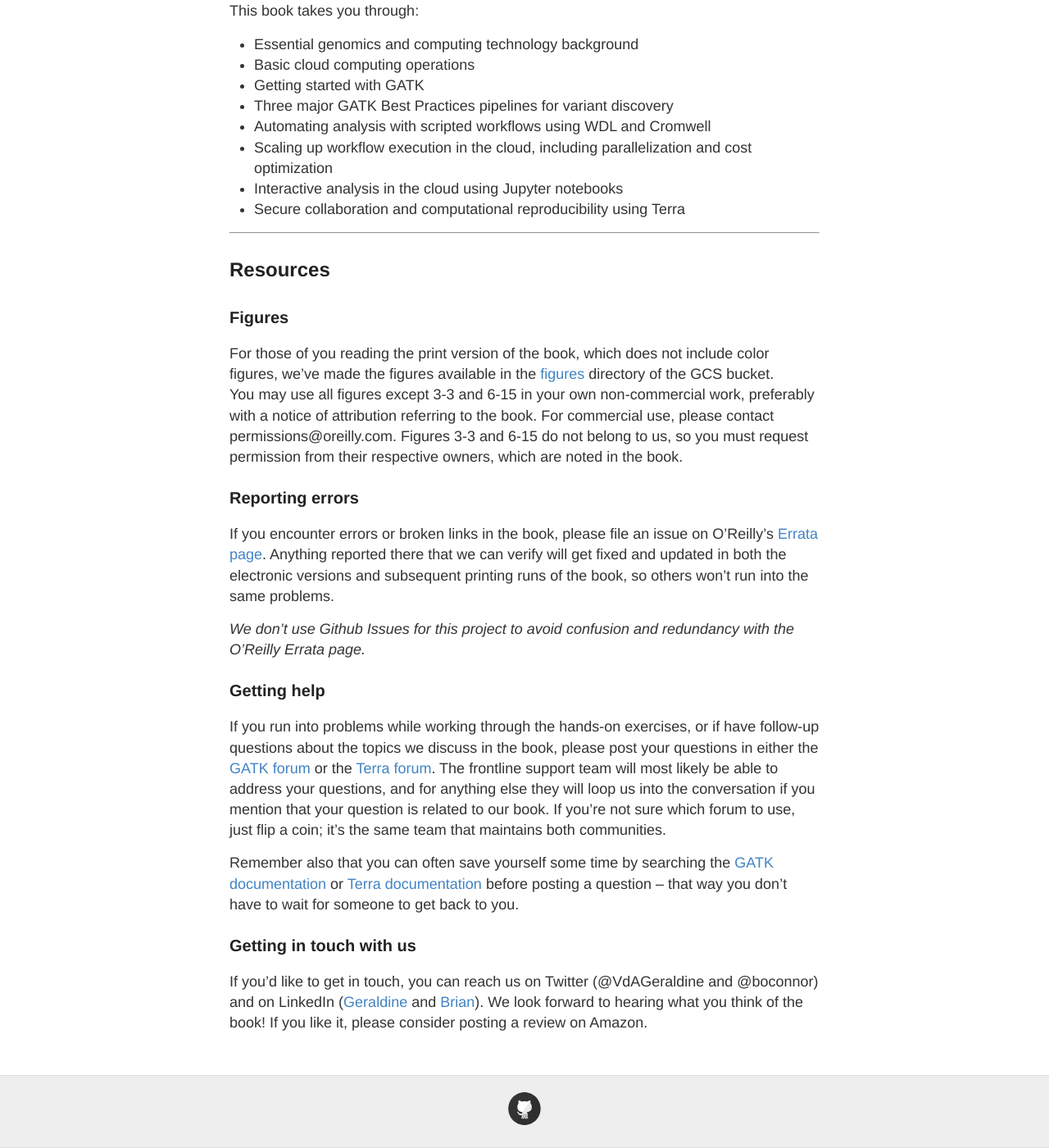
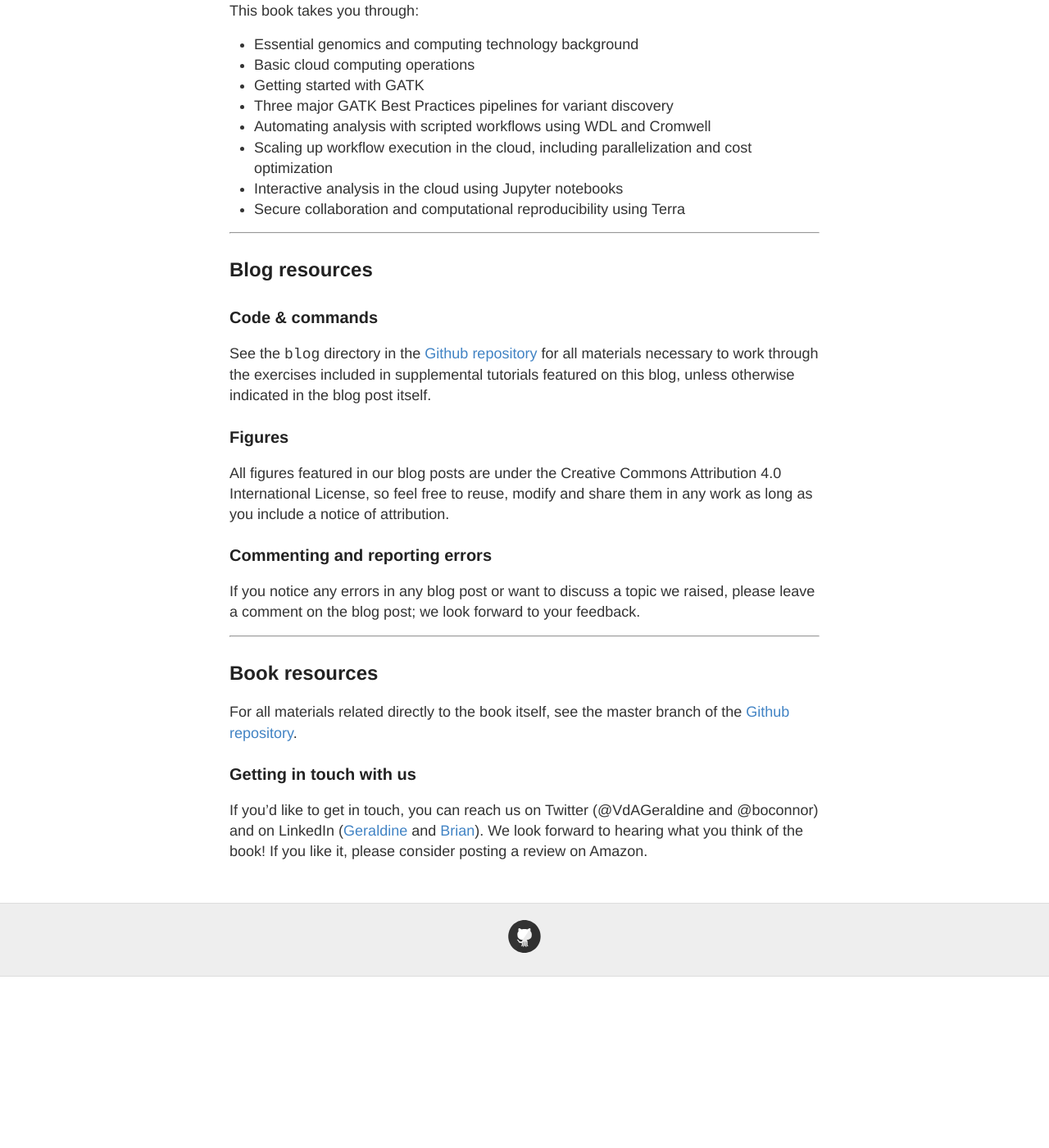
Before and after one commit to broadinstitute/test-jekyll-vdauwera, a Jekyll site: the page built from about.md, in a window 1280 px wide and 1400 px high, scrolled down 703 px. Shown: the whole window at 82% size. Built offline with Jekyll 4.4.1, drawn with Linux system fonts in a browser that asks for light colours; after the commit the page ends 1894 px from its top, so only the background shows below that.

Commit message:
Make this page more blog specific

```diff
--- a/about.md
+++ b/about.md
@@ -28,24 +28,25 @@ This book takes you through:
 
 ----
 
-## Resources
+## Blog resources
+
+### Code & commands
+
+See the `blog` directory in the [Github repository](https://github.com/broadinstitute/genomics-in-the-cloud) for all materials necessary to work through the exercises included in supplemental tutorials featured on this blog, unless otherwise indicated in the blog post itself.
 
 ### Figures
 
-For those of you reading the print version of the book, which does not include color figures, we've made the figures available in the [figures](https://console.cloud.google.com/storage/browser/genomics-in-the-cloud/figures/) directory of the GCS bucket.
-You may use all figures except 3-3 and 6-15 in your own non-commercial work, preferably with a notice of attribution referring to the book. For commercial use, please contact permissions@oreilly.com. Figures 3-3 and 6-15 do not belong to us, so you must request permission from their respective owners, which are noted in the book.
+All figures featured in our blog posts are under the Creative Commons Attribution 4.0 International License, so feel free to reuse, modify and share them in any work as long as you include a notice of attribution.
 
-### Reporting errors
+### Commenting and reporting errors
 
-If you encounter errors or broken links in the book, please file an issue on O'Reilly's [Errata page](https://www.oreilly.com/catalog/errata.csp?isbn=0636920058182). Anything reported there that we can verify will get fixed and updated in both the electronic versions and subsequent printing runs of the book, so others won't run into the same problems.
+If you notice any errors in any blog post or want to discuss a topic we raised, please leave a comment on the blog post; we look forward to your feedback.
 
-*We don't use Github Issues for this project to avoid confusion and redundancy with the O'Reilly Errata page.*
+----
 
-### Getting help
+## Book resources
 
-If you run into problems while working through the hands-on exercises, or if have follow-up questions about the topics we discuss in the book, please post your questions in either the [GATK forum](https://gatk.broadinstitute.org/hc/en-us/community/topics) or the [Terra forum](https://support.terra.bio/hc/en-us/community/topics). The frontline support team will most likely be able to address your questions, and for anything else they will loop us into the conversation if you mention that your question is related to our book. If you're not sure which forum to use, just flip a coin; it's the same team that maintains both communities.
-
-Remember also that you can often save yourself some time by searching the [GATK documentation](https://gatk.broadinstitute.org/hc/en-us) or [Terra documentation](https://support.terra.bio/hc/en-us) before posting a question -- that way you don't have to wait for someone to get back to you.
+For all materials related directly to the book itself, see the master branch of the [Github repository](https://github.com/broadinstitute/genomics-in-the-cloud).
 
 ### Getting in touch with us
 If you'd like to get in touch, you can reach us on Twitter (@VdAGeraldine and @boconnor) and on LinkedIn ([Geraldine](https://www.linkedin.com/in/geraldine-van-der-auwera-5a5811) and [Brian](https://www.linkedin.com/in/briandoconnor/)). We look forward to hearing what you think of the book! If you like it, please consider posting a review on Amazon.
```
